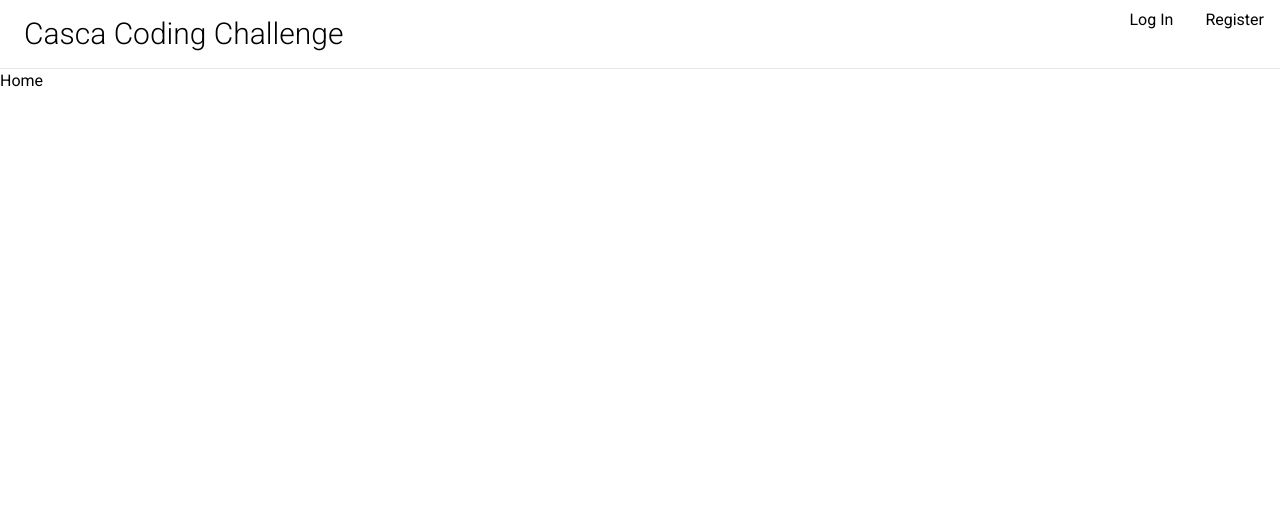
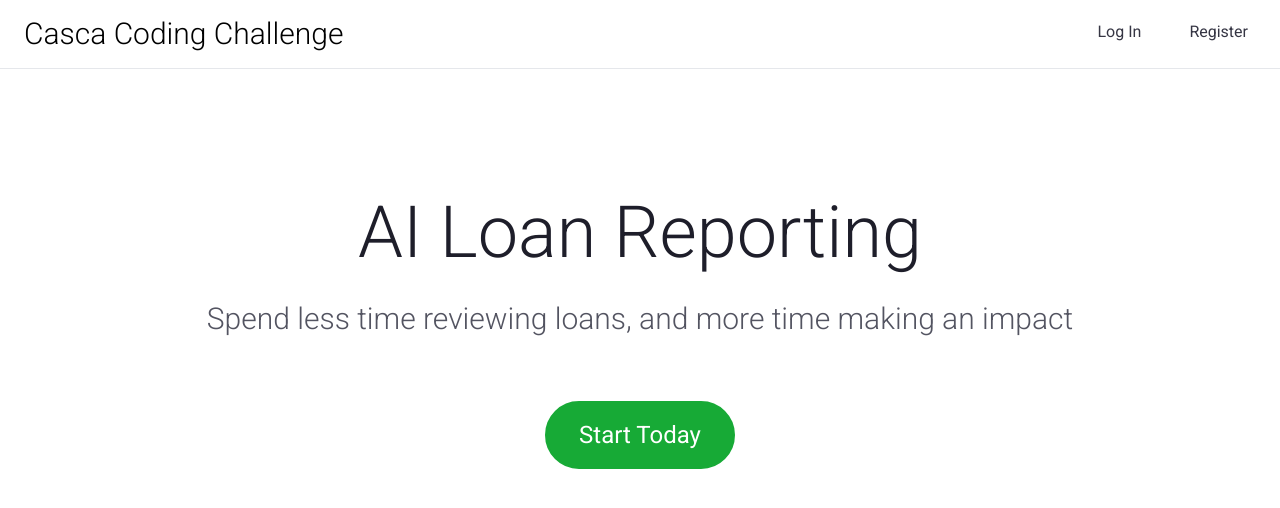
Before and after one commit to HMPrgm/ai-lender, a Next.js app in the folder web/: page / in a window 1280 px wide. Shown: the top 508 px of the page. Built offline with nearby package versions, Linux system fonts and the light colour scheme; no server answers.

Commit message:
basic home page

```diff
--- a/web/app/globals.css
+++ b/web/app/globals.css
@@ -22,7 +22,7 @@
 
 @layer components {
   .navbar-link {
-      @apply px-4 py-2;
+      @apply px-4 py-2 mx-2 my-3 text-dark_2 hover:text-dark_4 transition-colors;
   }
 }
 
--- a/web/app/navbar/components/Dropdown.tsx
+++ b/web/app/navbar/components/Dropdown.tsx
@@ -52,6 +52,7 @@
     ]
 
     const handleLinkClick = async (l: NavbarLink) => {
+        setIsOpen(false)
         if (l.func) {
             await l.func()
         }
@@ -63,7 +64,7 @@
         <div className="relative">
             <button
                 onClick={() => setIsOpen(!isOpen)}
-                className="flex items-center gap-2 px-4 py-2 mx-2 my-2 hover:bg-gray-100 text-dark_2 transition-colors rounded-lg"
+                className="flex items-center gap-2 px-4 py-2 mx-8 my-3 hover:bg-gray-100 text-dark_2 transition-colors rounded-lg"
             >
                 Hi, {user.name}
                 <svg
@@ -83,7 +84,7 @@
                         animate={{ opacity: 1, y: 0 }}
                         exit={{ opacity: 0, y: -10 }}
                         transition={{ duration: 0.2 }}
-                        className="absolute right-0 mt-4 w-48 bg-white rounded-lg border py-2"
+                        className="absolute right-0 mt-4 mr-8 w-48 bg-white rounded-lg border py-2"
                     >
                         {links.map(l => <button onClick={() => handleLinkClick(l)} className='block px-4 py-2 text-dark_2 hover:text-dark_4 transition-colors'>{l.name}</button>)}
                     </motion.div>
--- a/web/app/navbar/components/LoggedIn.tsx
+++ b/web/app/navbar/components/LoggedIn.tsx
@@ -3,7 +3,7 @@
 
 export default function Navbar() {
     return (
-        <div className="navbar-link">
+        <div className="">
             <Dropdown />
         </div>
     );
--- a/web/app/navbar/components/LoggedOut.tsx
+++ b/web/app/navbar/components/LoggedOut.tsx
@@ -5,7 +5,7 @@
   return (
     <div className='flex'>
         <Link href='/auth/login' className='navbar-link'>Log In</Link>
-        <Link href='/auth/register' className='navbar-link'>Register</Link>
+        <Link href='/auth/register' className='navbar-link mr-4'>Register</Link>
     </div>
   )
 }
--- a/web/app/page.tsx
+++ b/web/app/page.tsx
@@ -1,9 +1,12 @@
+import Link from "next/link";
 
 export default function Home() {
 
   return (
-    <div>
-      <h1>Home</h1>
+    <div className="flex flex-col justify-center items-center text-center gap-4 mt-32">
+      <h1 className="text-dark_1 text-7xl font-light">AI Loan Reporting</h1>
+      <h2 className="text-dark_3 text-3xl font-light mb-12 mt-4">Spend less time reviewing loans, and more time making an impact</h2>
+      <Link className="bg-primary text-light_1 px-8 py-4 text-2xl rounded-full hover:bg-light_1 hover:text-primary border-primary border-2 transition-colors"   href={'/auth/login'}>Start Today</Link>
     </div>
   )
 }
```
